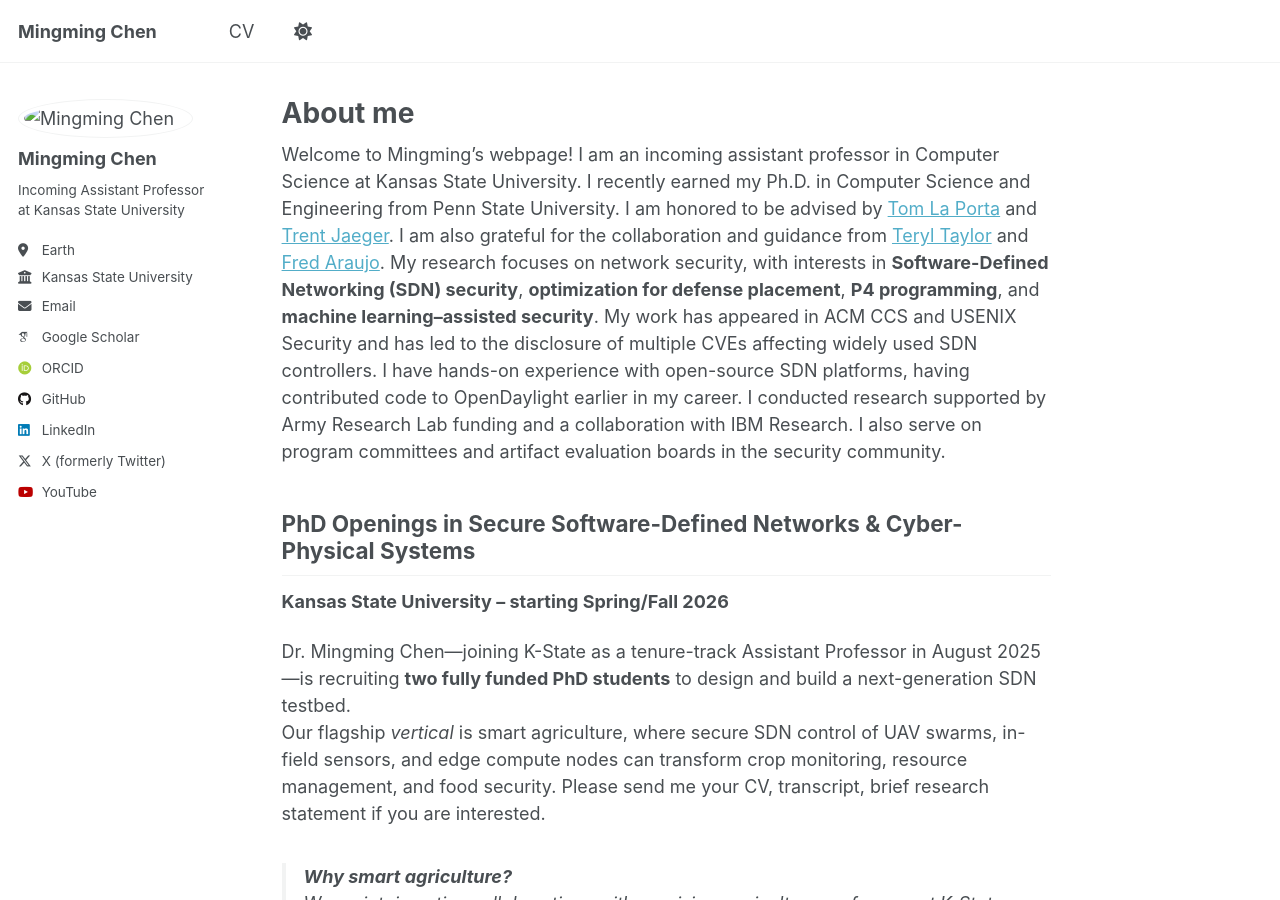
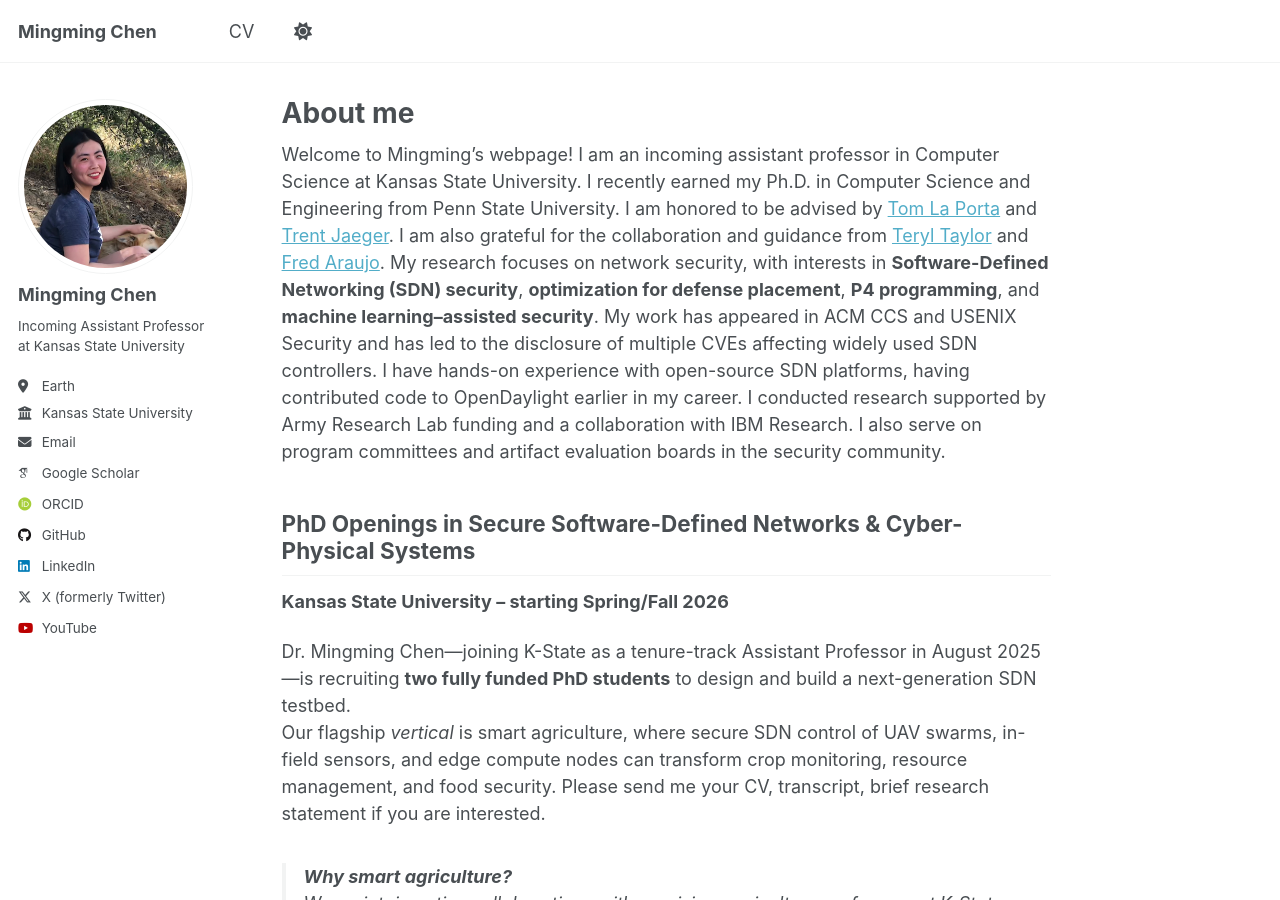
Before and after one commit to mzc796/mzc796.github.io, a Jekyll site: the page built from _pages/about.md, in a window 1280 px wide and 900 px high. Built offline with Jekyll 4.4.1, drawn with Linux system fonts in a browser that asks for light colours; some web fonts are replaced; a script that is not in the unit is left out.

Commit message:
Update _config.yml

```diff
--- a/_config.yml
+++ b/_config.yml
@@ -22,7 +22,7 @@ repository               : "mzc796/mzc796.github.io"
 #               Additional customization can be done by editing /_includes/author-profile.html
 author:
   # Biographic information
-  avatar           : "/images/mingming.png"
+  avatar           : "mingming.png"
   name             : "Mingming Chen"
   pronouns         : # example: "she/her"
   bio              : "Incoming Assistant Professor at Kansas State University"
```
